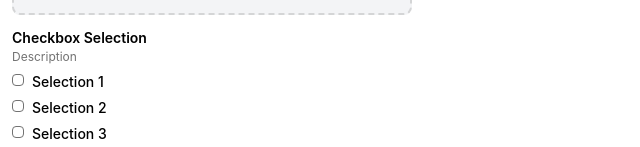
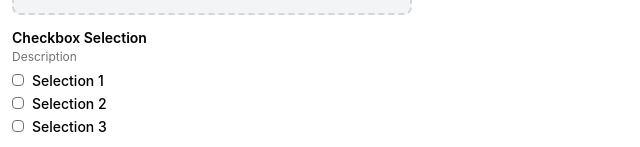
Before and after one commit to DSC-TechLead/nusdevs-frontend-vite, a React (Vite) app: page / in a window 1280 px wide. Shown: the part 653-800 px from the top of the page, without its empty margins (0-640 px from the left). Built offline with nearby package versions, Linux system fonts and the light colour scheme.

Commit message:
Fix text misalignment

```diff
--- a/src/components/checkSelect.tsx
+++ b/src/components/checkSelect.tsx
@@ -68,7 +68,7 @@ const CheckSelect: React.FC<CheckSelectProps> = ({
                 </svg>
               </div>
             </div>
-            <div className="text-body-regular/6">
+            <div className="text-body-regular">
               <label
                 htmlFor={checkSelection.id}
                 className="font-medium text-primary-text"
```
